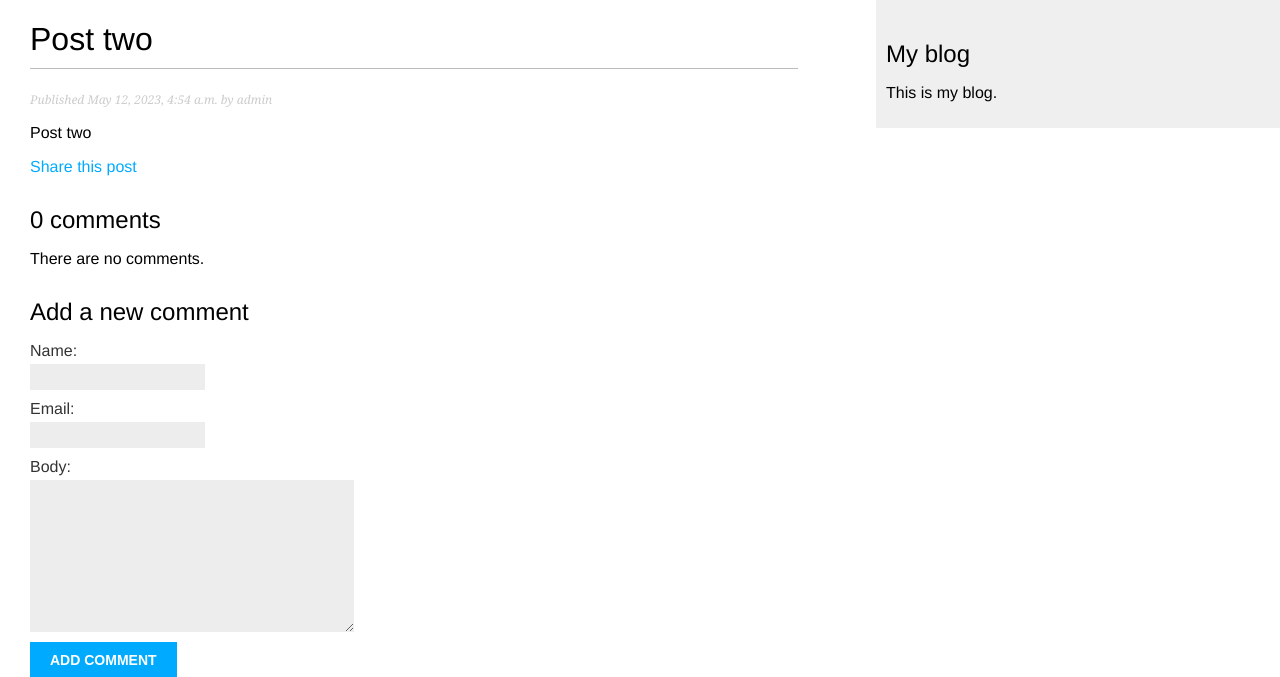
After one commit to diyor200/blog-website, a Django app: a page that uses blog/templates/blog/post/detail.html in a window 1280 px wide. The commit adds this page. Shown: the top 677 px of the page. Run offline with Django 4.2, Linux system fonts and the light colour scheme; data comes from the database, SQL or seed files in the repository; both versions use the stored data as it was after the commit.

Commit message:
Created comment system

```diff
--- /dev/null
+++ b/blog/forms.py
@@ -0,0 +1,16 @@
+from django import forms
+from .models import Comment
+
+
+class EmailPostForm(forms.Form):
+    name = forms.CharField(max_length=25)
+    email = forms.EmailField()
+    to = forms.EmailField()
+    comments = forms.CharField(required=False,
+                               widget=forms.Textarea)
+
+
+class CommentForm(forms.ModelForm):
+    class Meta:
+        model = Comment
+        fields = ['name', 'email', 'body']
--- a/blog/models.py
+++ b/blog/models.py
@@ -1,6 +1,7 @@
 from django.db import models
 from django.utils import timezone
 from django.contrib.auth.models import User
+from django.urls import reverse
 
 
 class PublishedManager(models.Manager):
@@ -15,7 +16,7 @@ class Post(models.Model):
         PUBLISHED = 'PB', 'Published'
 
     title = models.CharField(max_length=250)
-    slug = models.SlugField(max_length=250)
+    slug = models.SlugField(max_length=250, unique_for_date='publish')
     author = models.ForeignKey(User,
                                on_delete=models.CASCADE,
                                related_name='blog_posts')
@@ -39,3 +40,31 @@ class Post(models.Model):
 
     def __str__(self):
         return self.title
+
+    def get_absolute_url(self):
+        return reverse('blog:post_detail',
+                       args=[self.publish.year,
+                             self.publish.month,
+                             self.publish.day,
+                             self.slug])
+
+
+class Comment(models.Model):
+    post = models.ForeignKey(Post,
+                             on_delete=models.CASCADE,
+                             related_name='comments')
+    name = models.CharField(max_length=80)
+    email = models.EmailField()
+    body = models.TextField()
+    created = models.DateTimeField(auto_now_add=True)
+    updated = models.DateTimeField(auto_now=True)
+    active = models.BooleanField(default=True)
+
+    class Meta:
+        ordering = ['created']
+        indexes = [
+            models.Index(fields=['created'])
+        ]
+
+    def __str__(self):
+        return f'Comments by {self.name} on {self.post}'
--- a/blog/templates/blog/post/detail.html
+++ b/blog/templates/blog/post/detail.html
@@ -3,9 +3,31 @@
 {% block title %}{{ post.title }}{% endblock %}
 
 {% block content %}
-    <h1>{{ post.title }}</h1>
-    <p class="date">
-        Published {{ post.publish }} by {{ post.author }}
-    </p>
-    {{ post.body|linebreaks }}
+        <h1>{{ post.title }}</h1>
+        <p class="date">
+            Published {{ post.publish }} by {{ post.author }}
+        </p>
+        {{ post.body|linebreaks }}
+        <p>
+            <a href="{% url 'blog:post_share' post.id %}">
+                Share this post
+            </a>
+        </p>
+    {% with comments.count as total_comments %}
+        <h2>
+            {{ total_comments }} comment{{ total_comments|pluralize }}
+        </h2>
+    {% endwith %}
+    {% for comment in comments %}
+        <div class="comment">
+            <p class="info">
+                Comment {{ forloop.counter }} by {{ comment.name }}
+                {{ comment.created }}
+            </p>
+            {{ comment.body|linebreaks }}
+        </div>
+    {% empty %}
+        <p>There are no comments.</p>
+    {% endfor %}
+    {% include "blog/post/includes/comment_form.html" %}
 {% endblock %}
--- /dev/null
+++ b/blog/templates/blog/post/includes/comment_form.html
@@ -0,0 +1,6 @@
+<h2>Add a new comment</h2>
+<form action="{% url 'blog:post_comment' post.id %}" method="post">
+    {{ form.as_p }}
+    {% csrf_token %}
+    <p><input type="submit" value="Add comment"></p>
+</form>
--- a/blog/templates/blog/post/list.html
+++ b/blog/templates/blog/post/list.html
@@ -6,7 +6,7 @@
 <h1>My blog</h1>
 {% for post in posts %}
     <h2>
-        <a href="{% url 'blog:post_detail' post.id %}">
+        <a href="{{ post.get_absolute_url }}">
             {{ post.title }}
         </a>
     </h2>
@@ -15,4 +15,5 @@
     </p>
     {{ post.body|truncatewords:30|linebreaks }}
 {% endfor %}
+{% include "pagination.html" with page=page_obj %}
 {% endblock %}
--- a/blog/urls.py
+++ b/blog/urls.py
@@ -4,6 +4,8 @@ from . import views
 app_name = 'blog'
 
 urlpatterns = [
-    path('', views.post_list, name='post_list'),
-    path('<int:id>/', views.post_detail, name='post_detail'),
+    path('', views.PostListView.as_view(), name='post_list'),
+    path('<int:year>/<int:month>/<int:day>/<slug:post>/', views.post_detail, name='post_detail'),
+    path('<int:post_id>/share/', views.post_share, name='post_share'),
+    path('<int:post_id>/comment/', views.post_comment, name='post_comment'),
 ]
--- a/blog/views.py
+++ b/blog/views.py
@@ -1,16 +1,98 @@
 from django.shortcuts import render, get_object_or_404
-from .models import Post
-from django.http import Http404
+from .models import Post, Comment
+from django.core.paginator import Paginator, EmptyPage, PageNotAnInteger
+from django.views.generic import ListView
+from .forms import EmailPostForm, CommentForm
+from django.core.mail import send_mail
+from django.views.decorators.http import require_POST
+
+
+class PostListView(ListView):
+    queryset = Post.published.all()
+    """
+    Alternative post list view
+    """
+    context_object_name = 'posts'
+    paginate_by = 3
+    template_name = 'blog/post/list.html'
 
 
 def post_list(request):
-    posts = Post.published.all()
+    posts_list = Post.published.all()
+    # Pagination with 3 posts per page
+    paginator = Paginator(posts_list, 3)
+    page_number = request.GET.get('page', 1)
+    try:
+        posts = paginator.page(page_number)
+    except PageNotAnInteger:
+        posts = paginator.page(1)
+    except EmptyPage:
+        # If page number out of range deliver last page of results
+        posts = paginator.page(paginator.num_pages)
     return render(request, "blog/post/list.html",
                   {'posts': posts})
 
 
-def post_detail(request, id):
-    post = get_object_or_404(Post, id=id, status=Post.Status.PUBLISHED)
+def post_detail(request, year, month, day, post):
+    post = get_object_or_404(Post,
+                             status=Post.Status.PUBLISHED,
+                             slug=post,
+                             publish__year=year,
+                             publish__month=month,
+                             publish__day=day
+                             )
+    # List of all active comments
+    comments = post.comments.filter(active=True)
+    # Form for users to comment
+    form = CommentForm()
     return render(request,
                   'blog/post/detail.html',
-                  {'post': post})
+                  {'post': post,
+                   'comments': comments,
+                   'form': form})
+
+
+def post_share(request, post_id):
+    # Retrieve post by id
+    post = get_object_or_404(Post, id=post_id, status=Post.Status.PUBLISHED)
+    sent = False
+    if request.method == 'POST':
+        # Form was submitted
+            form = EmailPostForm(request.POST)
+            if form.is_valid():
+                # Form fields passed validation
+                cd = form.cleaned_data
+                post_url = request.build_absolute_uri(
+                    post.get_absolute_url())
+                subject = f"{cd['name']} recommends you read " \
+                          f"{post.title}"
+                message = f"Read {post.title} at {post_url}\n\n" \
+                          f"{cd['name']}\'s comments: {cd['comments']}"
+                send_mail(subject, message, 'your_account@gmail.com',
+                          [cd['to']])
+                sent = True
+    else:
+        form = EmailPostForm()
+    return render(request, 'blog/post/share.html', {'post': post,
+                                                    'form': form,
+                                                    'sent': sent})
+
+
+@require_POST
+def post_comment(request, post_id):
+    post = get_object_or_404(Post, id=post_id, status=Post.Status.PUBLISHED)
+    comment = None
+    # A comment was posted
+    form = CommentForm(request.POST)
+    if form.is_valid():
+        # Create a comment object without saving it to database
+        comment = form.save(commit=False)
+        # Assign the post to comment
+        comment.post = post
+        # Save the comment to database
+        comment.save()
+    return render(request,
+                  'blog/post/comment.html',
+                  {'post': post,
+                   'form': form,
+                   'comment': comment})
```
Also changed, not shown: blog/admin.py (+8 -1 lines), blog/templates/blog/post/comment.html (added, +12 -0 lines), blog/templates/blog/post/share.html (added, +20 -0 lines), blog/templates/pagination.html (added, +14 -0 lines), blog/tests.py (+35 -1 lines), mysite/settings.py (+7 -0 lines), blog/migrations/0002_alter_post_slug.py (added), blog/migrations/0003_comment.py (added), db.sqlite3.
